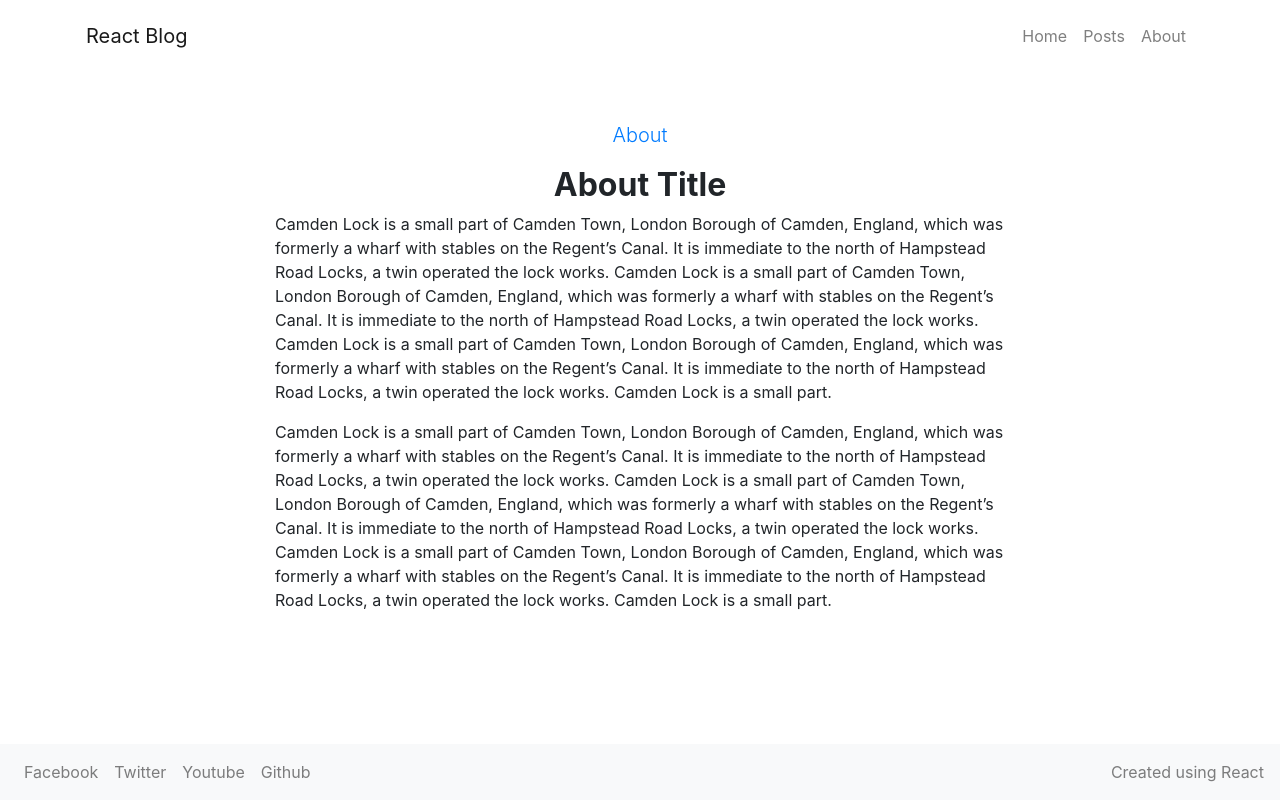
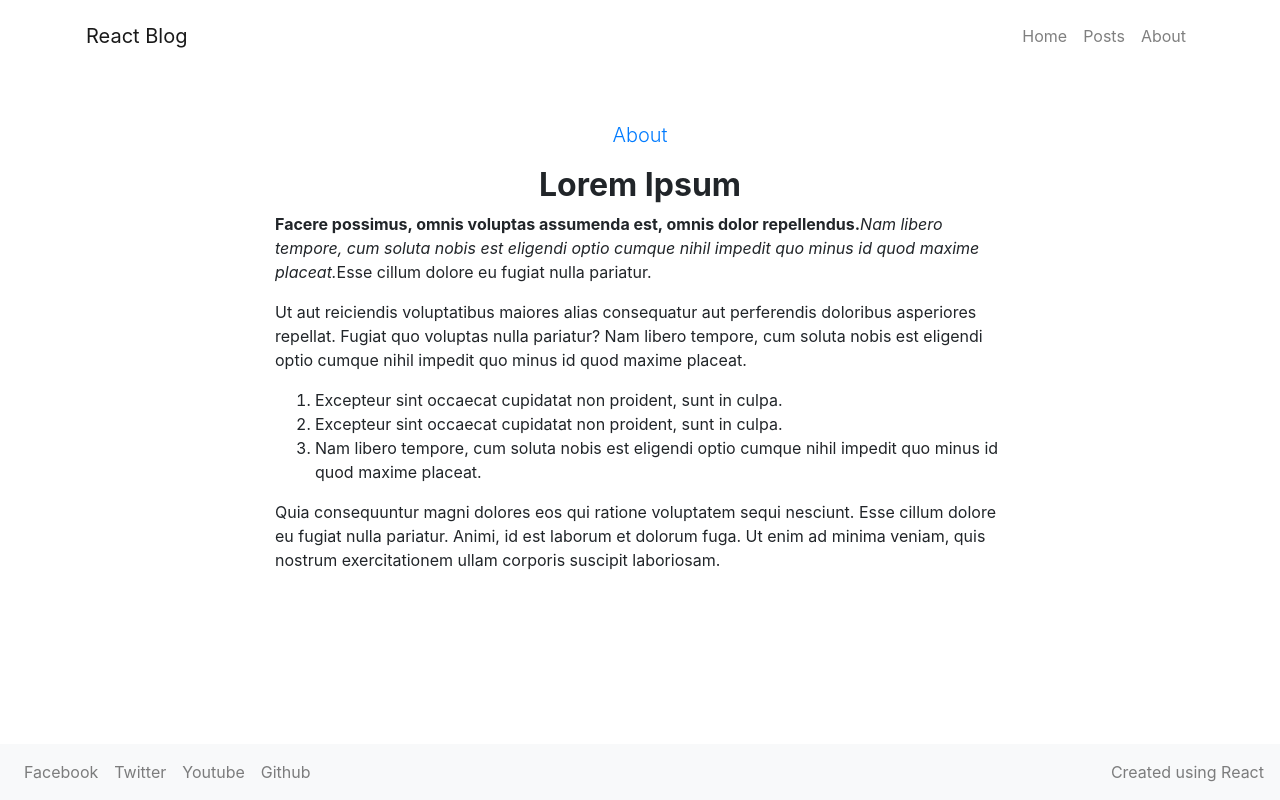
Before and after one commit to tlguzman94/blog-frontend, a React (Create React App) app: page /about in a window 1280 px wide. Built offline with nearby package versions, Linux system fonts and the light colour scheme; no server answers.

Commit message:
modified the about page text with lorem ipsum

```diff
--- a/src/components/pages/About.js
+++ b/src/components/pages/About.js
@@ -7,32 +7,41 @@ function About() {
       <p className="text-primary lead text-center text-underline">About</p>
       <Row className="justify-content-center">
         <Col md={12} lg={8}>
-          <h2 className="font-weight-bold text-center">About Title</h2>
+          <h2 className="font-weight-bold text-center">Lorem Ipsum</h2>
           <p>
-            Camden Lock is a small part of Camden Town, London Borough of
-            Camden, England, which was formerly a wharf with stables on the
-            Regent’s Canal. It is immediate to the north of Hampstead Road
-            Locks, a twin operated the lock works. Camden Lock is a small part
-            of Camden Town, London Borough of Camden, England, which was
-            formerly a wharf with stables on the Regent’s Canal. It is immediate
-            to the north of Hampstead Road Locks, a twin operated the lock
-            works. Camden Lock is a small part of Camden Town, London Borough of
-            Camden, England, which was formerly a wharf with stables on the
-            Regent’s Canal. It is immediate to the north of Hampstead Road
-            Locks, a twin operated the lock works. Camden Lock is a small part.
+            <strong>
+              Facere possimus, omnis voluptas assumenda est, omnis dolor
+              repellendus.
+            </strong>
+            <em>
+              Nam libero tempore, cum soluta nobis est eligendi optio cumque
+              nihil impedit quo minus id quod maxime placeat.
+            </em>
+            Esse cillum dolore eu fugiat nulla pariatur.
           </p>
           <p>
-            Camden Lock is a small part of Camden Town, London Borough of
-            Camden, England, which was formerly a wharf with stables on the
-            Regent’s Canal. It is immediate to the north of Hampstead Road
-            Locks, a twin operated the lock works. Camden Lock is a small part
-            of Camden Town, London Borough of Camden, England, which was
-            formerly a wharf with stables on the Regent’s Canal. It is immediate
-            to the north of Hampstead Road Locks, a twin operated the lock
-            works. Camden Lock is a small part of Camden Town, London Borough of
-            Camden, England, which was formerly a wharf with stables on the
-            Regent’s Canal. It is immediate to the north of Hampstead Road
-            Locks, a twin operated the lock works. Camden Lock is a small part.
+            Ut aut reiciendis voluptatibus maiores alias consequatur aut
+            perferendis doloribus asperiores repellat. Fugiat quo voluptas nulla
+            pariatur? Nam libero tempore, cum soluta nobis est eligendi optio
+            cumque nihil impedit quo minus id quod maxime placeat.
+          </p>
+          <ol>
+            <li>
+              Excepteur sint occaecat cupidatat non proident, sunt in culpa.
+            </li>
+            <li>
+              Excepteur sint occaecat cupidatat non proident, sunt in culpa.
+            </li>
+            <li>
+              Nam libero tempore, cum soluta nobis est eligendi optio cumque
+              nihil impedit quo minus id quod maxime placeat.
+            </li>
+          </ol>
+          <p>
+            Quia consequuntur magni dolores eos qui ratione voluptatem sequi
+            nesciunt. Esse cillum dolore eu fugiat nulla pariatur. Animi, id est
+            laborum et dolorum fuga. Ut enim ad minima veniam, quis nostrum
+            exercitationem ullam corporis suscipit laboriosam.
           </p>
         </Col>
       </Row>
```
